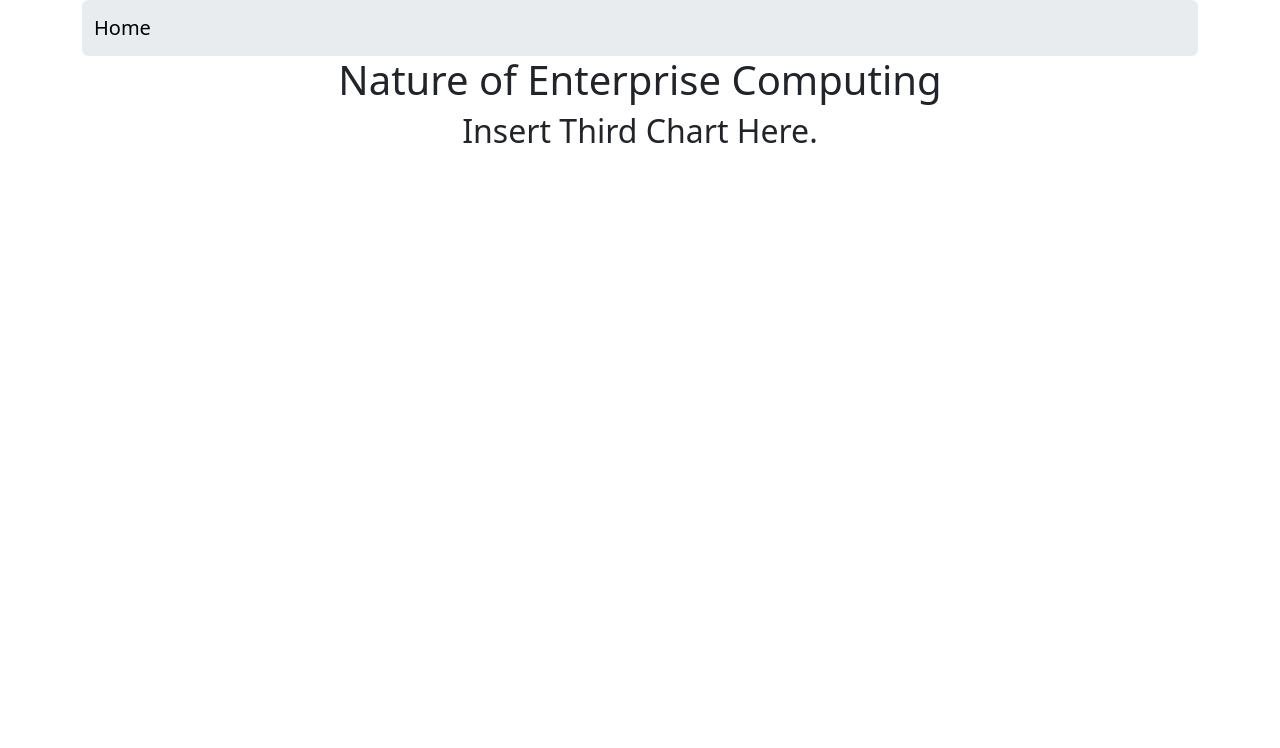
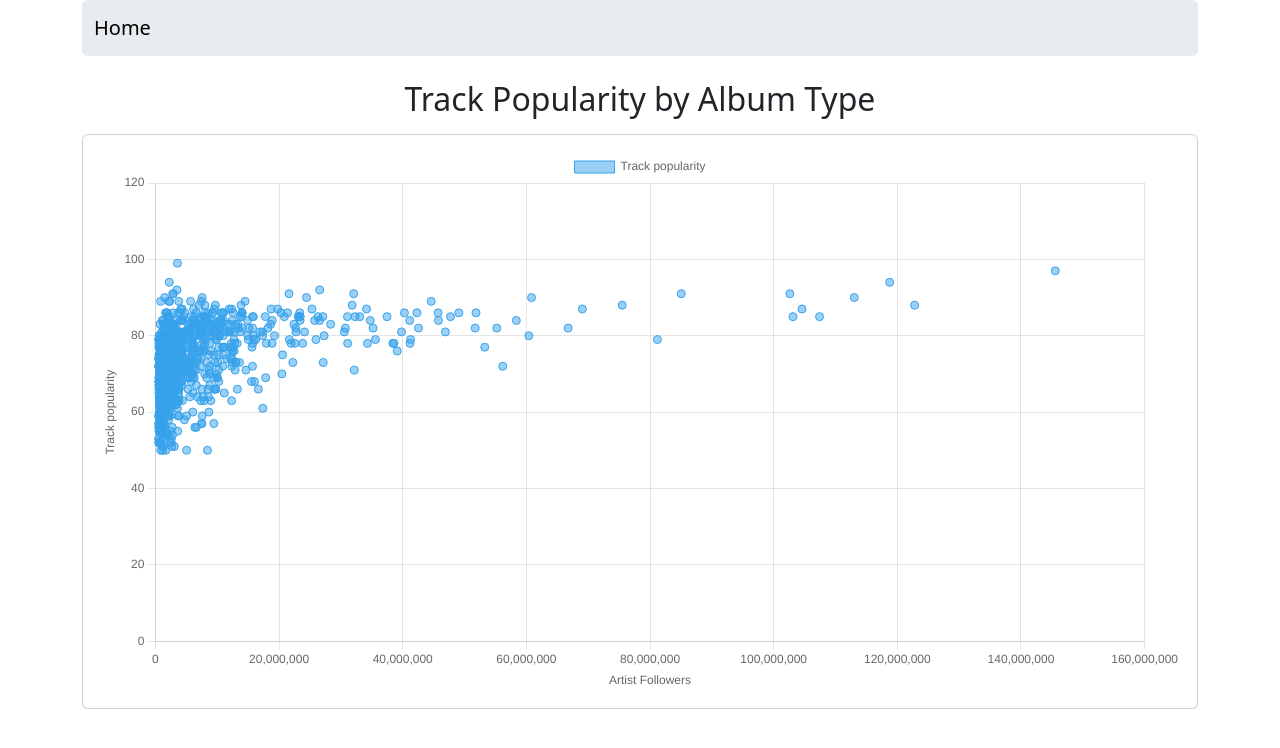
Before and after one commit to mxc1911/CA2, a plain HTML site: page site/page3.html in a window 1280 px wide. Drawn offline with nearby package versions, Linux system fonts and the light colour scheme.

Commit message:
finished last chart on the site

```diff
--- a/site/page3.html
+++ b/site/page3.html
@@ -1,15 +1,13 @@
 <!doctype html>
 <html lang="en">
 <head>
-  <meta charset="utf-8">
-  <meta name="viewport" content="width=device-width, initial-scale=1">
-  <title>NEC PAGE 3</title>
+<meta charset="utf-8">
+<meta name="viewport" content="width=device-width, initial-scale=1">
+<title>Page 3</title>
 
-
-  <link href="https://cdn.jsdelivr.net/npm/bootstrap@5.3.8/dist/css/bootstrap.min.css" rel="stylesheet">
-
-
-  <script src="https://cdn.jsdelivr.net/npm/chart.js"></script>
+<link href="https://cdn.jsdelivr.net/npm/bootstrap@5.3.8/dist/css/bootstrap.min.css" rel="stylesheet">
+<script src="https://cdn.jsdelivr.net/npm/chart.js"></script>
+<script src="https://cdn.jsdelivr.net/npm/papaparse@5.4.1/papaparse.min.js"></script>
 </head>
 
 <body class="container">
@@ -20,18 +18,71 @@
   </div>
 </nav>
 
-<main>
-  <header class="mb-4">
-    <h1 class="text-center">Nature of Enterprise Computing</h1>
-    <h2 class="text-center muted">Insert Third Chart Here.</h2>
-  </header>
-  <p class="text-center"></p>
+<h2 class="text-center mt-4">Track Popularity by Album Type</h2>
 
-</main>
+<div class="card mt-3">
+  <div class="card-body">
+    <canvas id="albumChart"></canvas>
+  </div>
+</div>
 
+<script>
+const canvas = document.getElementById("albumChart");
 
+Papa.parse("filtered_data_Statistics.csv", {
+  download: true,
+  header: true,
+  complete: function(results) {
 
-<script src="https://cdn.jsdelivr.net/npm/bootstrap@5.3.8/dist/js/bootstrap.bundle.min.js"></script>
+    const artists = {};
+
+    for (let i = 0; i < results.data.length; i++) {
+      const row = results.data[i];
+      const name = row.artist_name;
+      const followers = Number(row.artist_followers);
+      const popularity = Number(row.track_popularity);
+
+      if (!name || isNaN(followers) || isNaN(popularity)) continue;
+
+      if (!artists[name]) {
+        artists[name] = { followers: followers, popularity: popularity };
+      } else {
+        if (followers > artists[name].followers) artists[name].followers = followers;
+        if (popularity > artists[name].popularity) artists[name].popularity = popularity;
+      }
+    }
+
+    const points = [];
+    for (const name in artists) {
+      points.push({
+        x: artists[name].followers,
+        y: artists[name].popularity
+      });
+    }
+
+    new Chart(canvas, {
+      type: "scatter",
+      data: {
+        datasets: [{
+          label: "Track popularity",
+          data: points,
+          pointRadius: 4
+        }]
+      },
+      options: {
+        plugins: {
+          legend: { display: true }
+        },
+        scales: {
+          x: { title: { display: true, text: "Artist Followers" } },
+          y: { title: { display: true, text: "Track popularity" }, suggestedMin: 0, suggestedMax: 120 }
+        }
+      }
+    });
+
+  }
+});
+</script>
 
 </body>
 </html>
```
